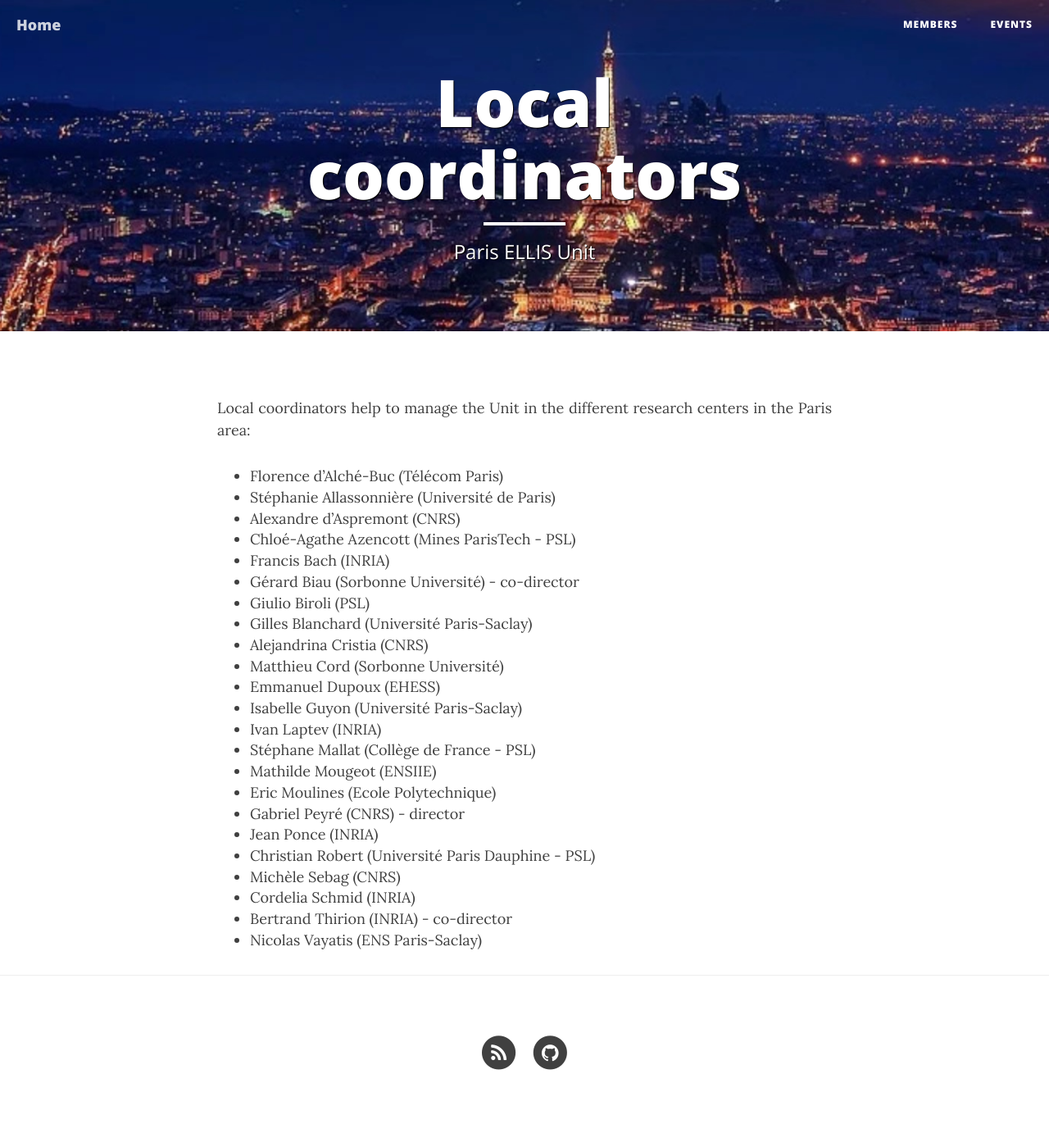
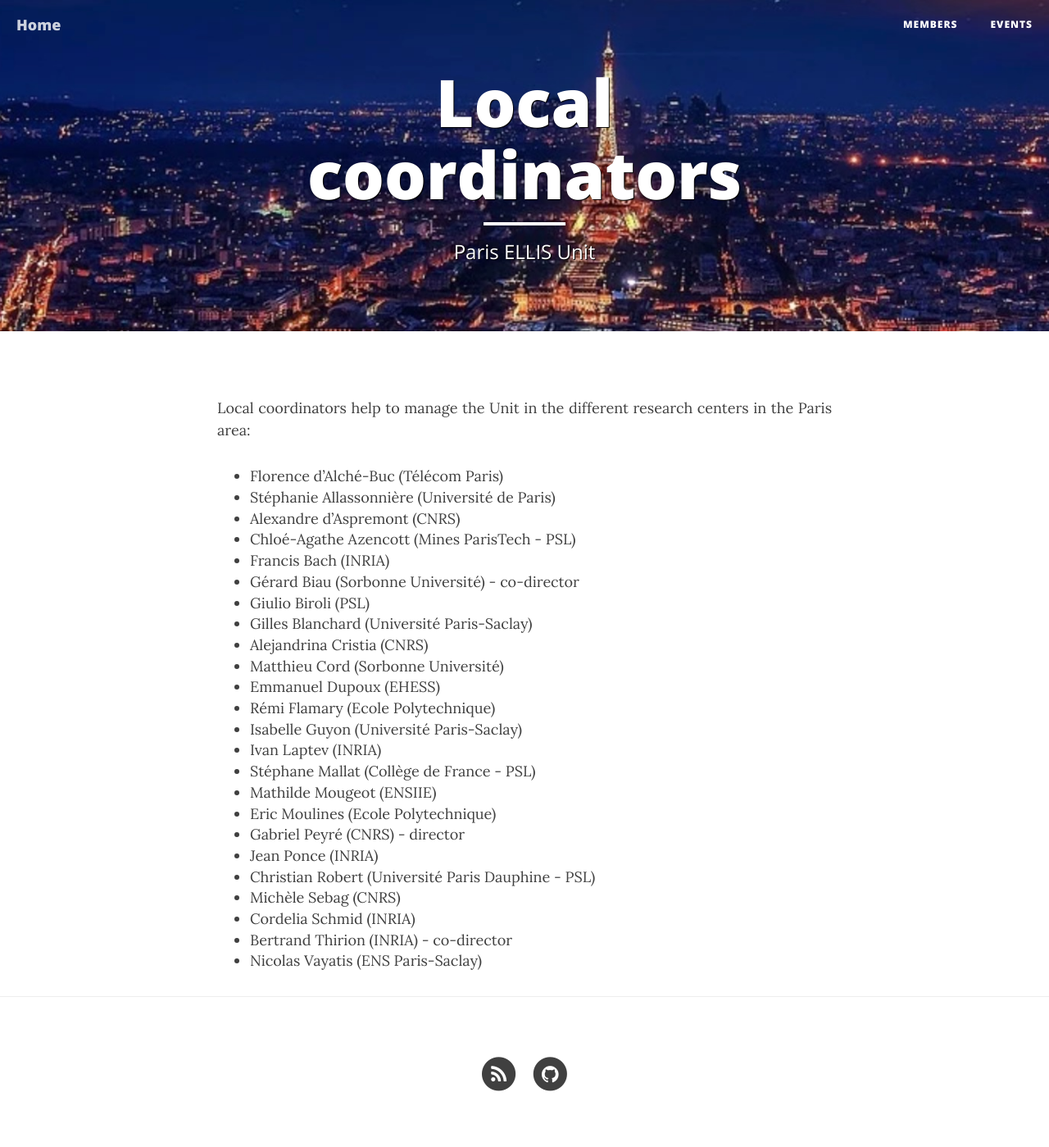
Before and after one commit to ellis-paris/ellis-paris.github.io, a Jekyll site: the page built from members.md, in a window 1280 px wide. Shown: the whole page at 82% size. Built offline with Jekyll 4.4.1, drawn with Linux system fonts in a browser that asks for light colours; nearby versions of some CDN libraries; before the commit the page ends 1373 px from its top, so only the background shows below that.

Commit message:
Update members.md

```diff
--- a/members.md
+++ b/members.md
@@ -18,6 +18,7 @@ Local coordinators help to manage the Unit in the different research centers in
 - Alejandrina Cristia	(CNRS)
 - Matthieu Cord	(Sorbonne Université)
 - Emmanuel Dupoux	(EHESS)
+- Rémi Flamary (Ecole Polytechnique)
 - Isabelle Guyon	(Université Paris-Saclay)
 - Ivan Laptev	(INRIA)
 - Stéphane Mallat	(Collège de France - PSL)
```
